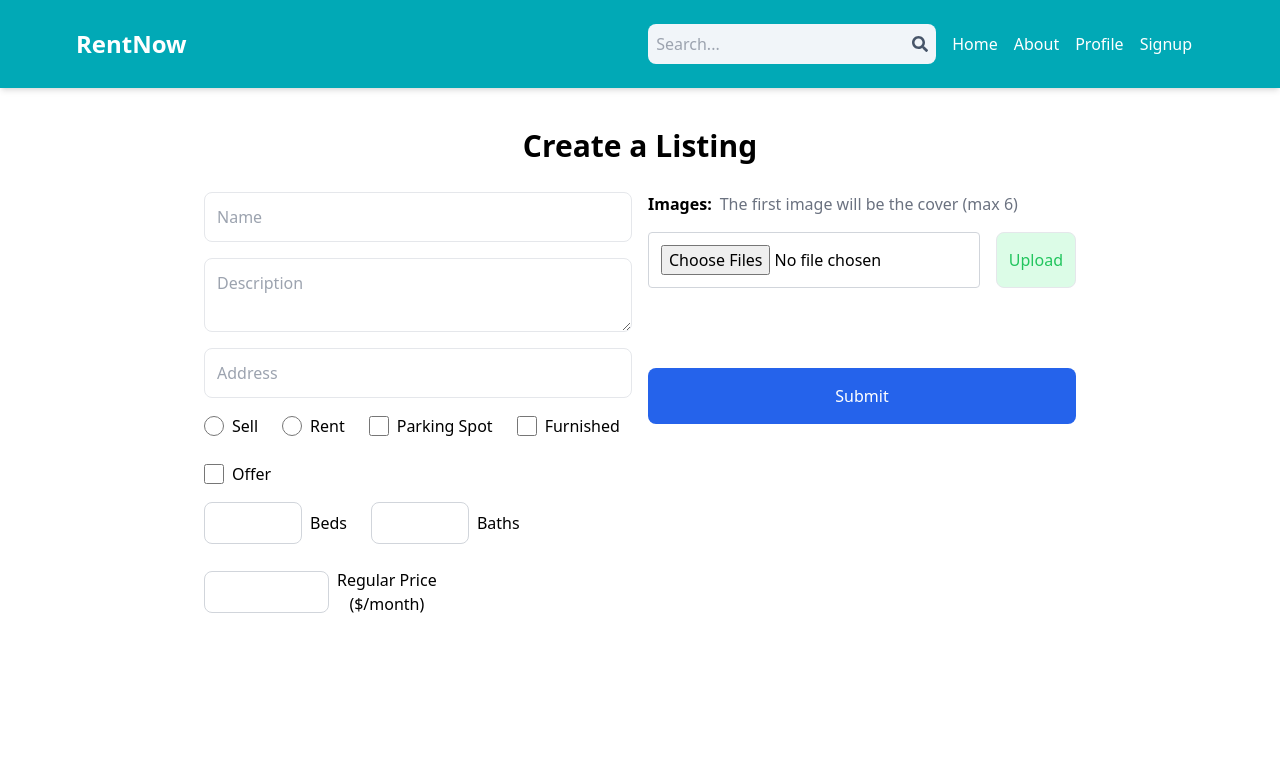
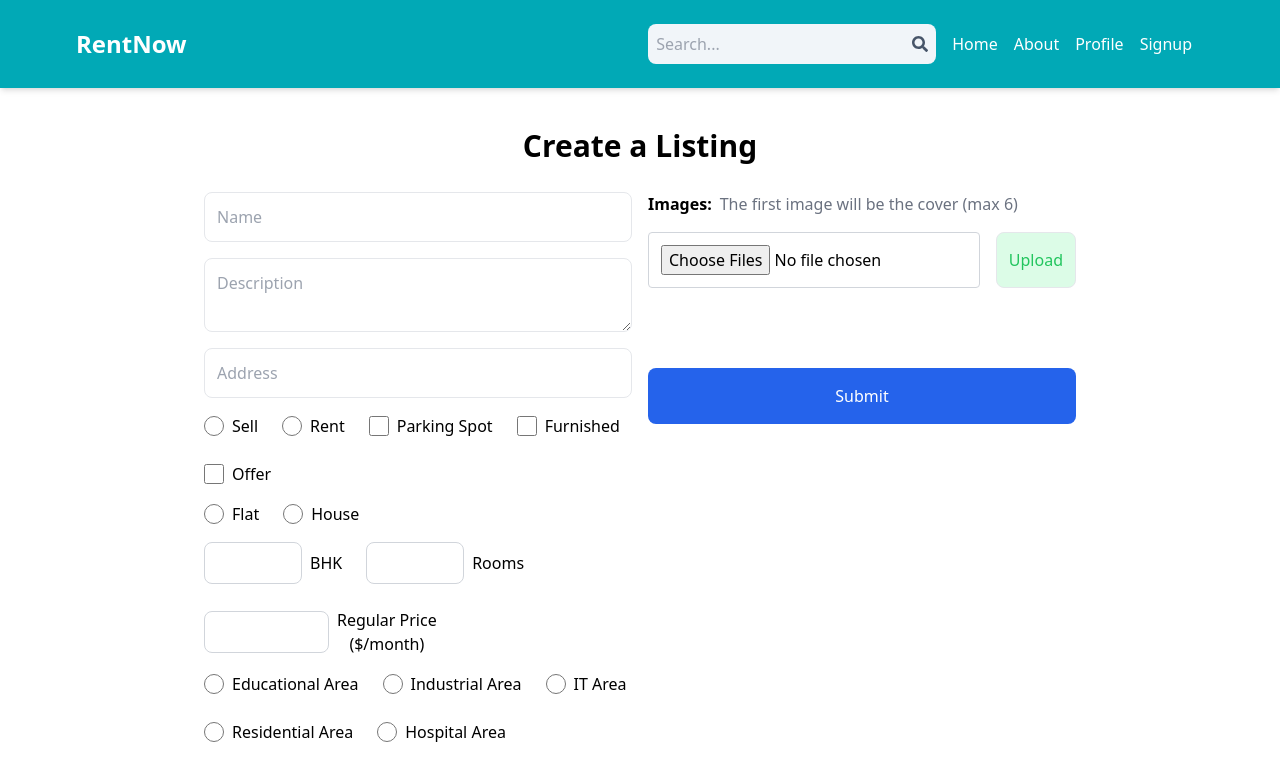
Before and after one commit to rishiSurya9/rentnow, a Next.js app: page /CreateListing in a window 1280 px wide. Shown: the top 780 px of the page. Built offline with nearby package versions, Linux system fonts and the light colour scheme.

Commit message:
updated Listing

```diff
--- a/app/CreateListing/page.js
+++ b/app/CreateListing/page.js
@@ -17,13 +17,15 @@ function Page() {
     name: "",
     description: "",
     address: "",
-    bedrooms: 1,
-    bathrooms: 1,
+   propertyType: "Flat",
+   BHK: 1,
+   rooms: 1,
     regularPrice: 0,
     discountPrice: 0,
     type: "rent",
     parking: false,
     furnished: false,
+    area: "",
     offer: false,
     imageUrls: [],
   });
@@ -61,7 +63,12 @@ function Page() {
         type: e.target.id,
       });
     }
-
+    if (e.target.id === "Hospital Area" || e.target.id === "Educational Area" || e.target.id === "IT Area" || e.target.id === "Industrial Area" || e.target.id === "Residential Area") {
+      setPageInfo({
+        ...pageInfo,
+        area: e.target.id,
+      });
+    }
     if (e.target.id === "parking" || e.target.id === "furnished" || e.target.id === "offer") {
       setPageInfo({
         ...pageInfo,
@@ -75,10 +82,12 @@ function Page() {
         [e.target.id]: e.target.value,
       });
     }
+
   };
 
   const handleSubmit = async (e) => {
     e.preventDefault();
+    console.log("pageInfo", pageInfo);
     if (!pageInfo.offer) {
       pageInfo.discountPrice = pageInfo.regularPrice;
     }
@@ -266,31 +275,53 @@ function Page() {
               <span>Offer</span>
             </div>
           </div>
+          <div className="flex gap-6 flex-wrap">
+          <div className="flex gap-2">
+              <input
+                type="radio"
+                id="Flat"
+                name="property"
+                className="w-5"
+                onChange={handleChange}
+              />
+              <span>Flat</span>
+            </div>
+            <div className="flex gap-2">
+              <input
+                type="radio"
+                id="House"
+                name="property"
+                className="w-5"
+                onChange={handleChange}
+              />
+              <span>House</span>
+            </div>
+            </div>
 
           <div className="flex flex-wrap gap-6">
             <div className="flex items-center gap-2">
               <input
                 type="number"
-                id="bedrooms"
+                id="BHK"
                 min="1"
                 max="10"
                 required
                 onChange={handleChange}
                 className="p-2 border border-gray-300 rounded-lg"
               />
-              <p>Beds</p>
+              <p>BHK</p>
             </div>
             <div className="flex items-center gap-2">
               <input
                 type="number"
-                id="bathrooms"
+                id="rooms"
                 min="1"
                 max="10"
                 required
                 onChange={handleChange}
                 className="p-2 border border-gray-300 rounded-lg"
               />
-              <p>Baths</p>
+              <p>Rooms</p>
             </div>
             <div className="flex items-center gap-2">
               <input
@@ -325,6 +356,58 @@ function Page() {
               </div>
             )}
           </div>
+          <div className="flex gap-6 flex-wrap">
+          <div className="flex gap-2">
+              <input
+                type="radio"
+                id="Educational Area"
+                name="Area"
+                className="w-5"
+                onChange={handleChange}
+              />
+              <span>Educational Area</span>
+            </div>
+            <div className="flex gap-2">
+              <input
+                type="radio"
+                id="Industrial Area"
+                name="Area"
+                className="w-5"
+                onChange={handleChange}
+              />
+              <span>Industrial Area</span>
+            </div>
+            <div className="flex gap-2">
+              <input
+                type="radio"
+                id="IT Area"
+                name="Area"
+                className="w-5"
+                onChange={handleChange}
+              />
+              <span>IT Area</span>
+            </div>
+            <div className="flex gap-2">
+              <input
+                type="radio"
+                id="Residential Area"
+                name="Area"
+                className="w-5"
+                onChange={handleChange}
+              />
+              <span>Residential Area</span>
+            </div>
+            <div className="flex gap-2">
+              <input
+                type="radio"
+                id="Hospital Area"
+                name="Area"
+                className="w-5"
+                onChange={handleChange}
+              />
+              <span>Hospital Area</span>
+            </div>
+            </div>
         </div>
 
         <div className="flex flex-col flex-1 gap-4">
--- a/app/updateListing/[id]/page.js
+++ b/app/updateListing/[id]/page.js
@@ -16,47 +16,48 @@ function page({params }) {
       name: "",
       description: "",
       address: "",
-    bedrooms: 1,
-    bathrooms: 1,
+     propertyType: "Flat",
+     BHK: 1,
+     rooms: 1,
       regularPrice: 0,
       discountPrice: 0,
-    type:'rent',
+      type: "rent",
       parking: false,
       furnished: false,
+      area: "",
       offer: false,
       imageUrls: [],
     });
 
 
+
     const handleChange = (e) => {
-    if (e.target.id === 'sell' || e.target.id === 'rent') {
+      if (e.target.id === "sell" || e.target.id === "rent") {
         setPageInfo({
           ...pageInfo,
           type: e.target.id,
         });
       }
-
-    if (
-      e.target.id === 'parking' ||
-      e.target.id === 'furnished' ||
-      e.target.id === 'offer'
-    ) {
+      if (e.target.id === "Hospital Area" || e.target.id === "Educational Area" || e.target.id === "IT Area" || e.target.id === "Industrial Area" || e.target.id === "Residential Area") {
+        setPageInfo({
+          ...pageInfo,
+          area: e.target.id,
+        });
+      }
+      if (e.target.id === "parking" || e.target.id === "furnished" || e.target.id === "offer") {
         setPageInfo({
           ...pageInfo,
           [e.target.id]: e.target.checked,
         });
       }
 
-    if (
-      e.target.type === 'number' ||
-      e.target.type === 'text' ||
-      e.target.type === 'textarea'
-    ) {
+      if (e.target.type === "number" || e.target.type === "text" || e.target.type === "textarea") {
         setPageInfo({
           ...pageInfo,
           [e.target.id]: e.target.value,
         });
       }
+
     };
 const handleSubmit = async (e) => {
   e.preventDefault();
@@ -239,33 +240,53 @@ const handleImageSubmit = async () => {
               <span>Offer</span>
             </div>
           </div>
+          <div className="flex gap-6 flex-wrap">
+          <div className="flex gap-2">
+              <input
+                type="radio"
+                id="Flat"
+                name="property"
+                className="w-5"
+                onChange={handleChange}
+              />
+              <span>Flat</span>
+            </div>
+            <div className="flex gap-2">
+              <input
+                type="radio"
+                id="House"
+                name="property"
+                className="w-5"
+                onChange={handleChange}
+              />
+              <span>House</span>
+            </div>
+            </div>
 
           <div className="flex flex-wrap gap-6">
             <div className="flex items-center gap-2">
               <input
-                type='number'
-                id="bedrooms"
-                min='1'
-                max="10"
-                required
-                onChange={handleChange}
-                className="p-2 border border-gray-300 rounded-lg"
-                value={pageInfo.bedrooms}
-              />
-              <p>Beds</p>
-            </div>
-            <div className="flex items-center gap-2">
-              <input
                 type="number"
-                id="bathrooms"
+                id="BHK"
                 min="1"
                 max="10"
                 required
                 onChange={handleChange}
                 className="p-2 border border-gray-300 rounded-lg"
-                value={pageInfo.bathrooms}
               />
-              <p>Baths</p>
+              <p>BHK</p>
+            </div>
+            <div className="flex items-center gap-2">
+              <input
+                type="number"
+                id="rooms"
+                min="1"
+                max="10"
+                required
+                onChange={handleChange}
+                className="p-2 border border-gray-300 rounded-lg"
+              />
+              <p>Rooms</p>
             </div>
             <div className="flex items-center gap-2">
               <input
@@ -301,6 +322,58 @@ const handleImageSubmit = async () => {
                 </div>
               </div>
             )}
+          </div>
+          <div className="flex gap-6 flex-wrap">
+          <div className="flex gap-2">
+              <input
+                type="radio"
+                id="Educational Area"
+                name="Area"
+                className="w-5"
+                onChange={handleChange}
+              />
+              <span>Educational Area</span>
+            </div>
+            <div className="flex gap-2">
+              <input
+                type="radio"
+                id="Industrial Area"
+                name="Area"
+                className="w-5"
+                onChange={handleChange}
+              />
+              <span>Industrial Area</span>
+            </div>
+            <div className="flex gap-2">
+              <input
+                type="radio"
+                id="IT Area"
+                name="Area"
+                className="w-5"
+                onChange={handleChange}
+              />
+              <span>IT Area</span>
+            </div>
+            <div className="flex gap-2">
+              <input
+                type="radio"
+                id="Residential Area"
+                name="Area"
+                className="w-5"
+                onChange={handleChange}
+              />
+              <span>Residential Area</span>
+            </div>
+            <div className="flex gap-2">
+              <input
+                type="radio"
+                id="Hospital Area"
+                name="Area"
+                className="w-5"
+                onChange={handleChange}
+              />
+              <span>Hospital Area</span>
+            </div>
             </div>
         </div>
 
```
Lines whose indentation alone changed are shown as unchanged.
